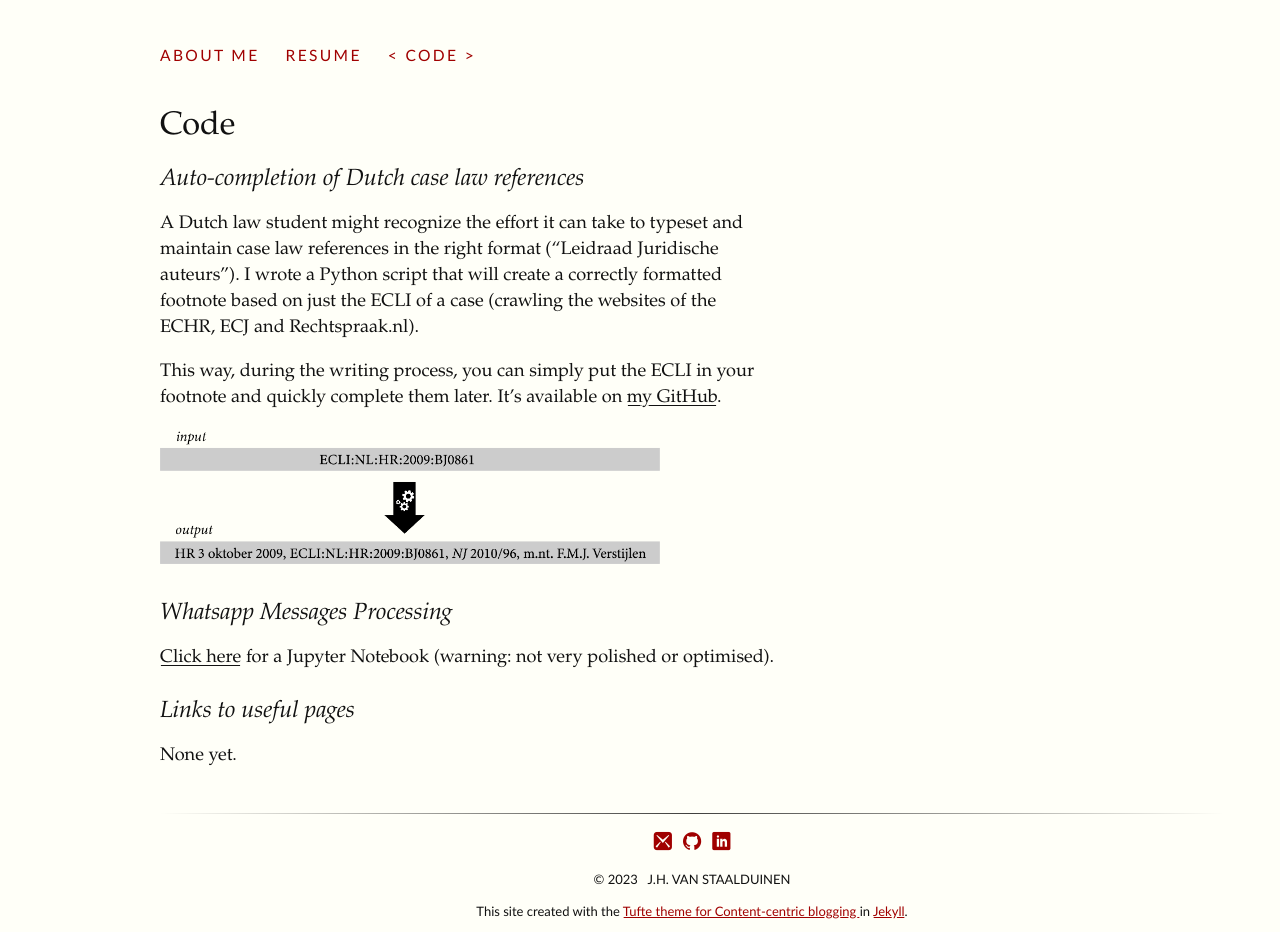
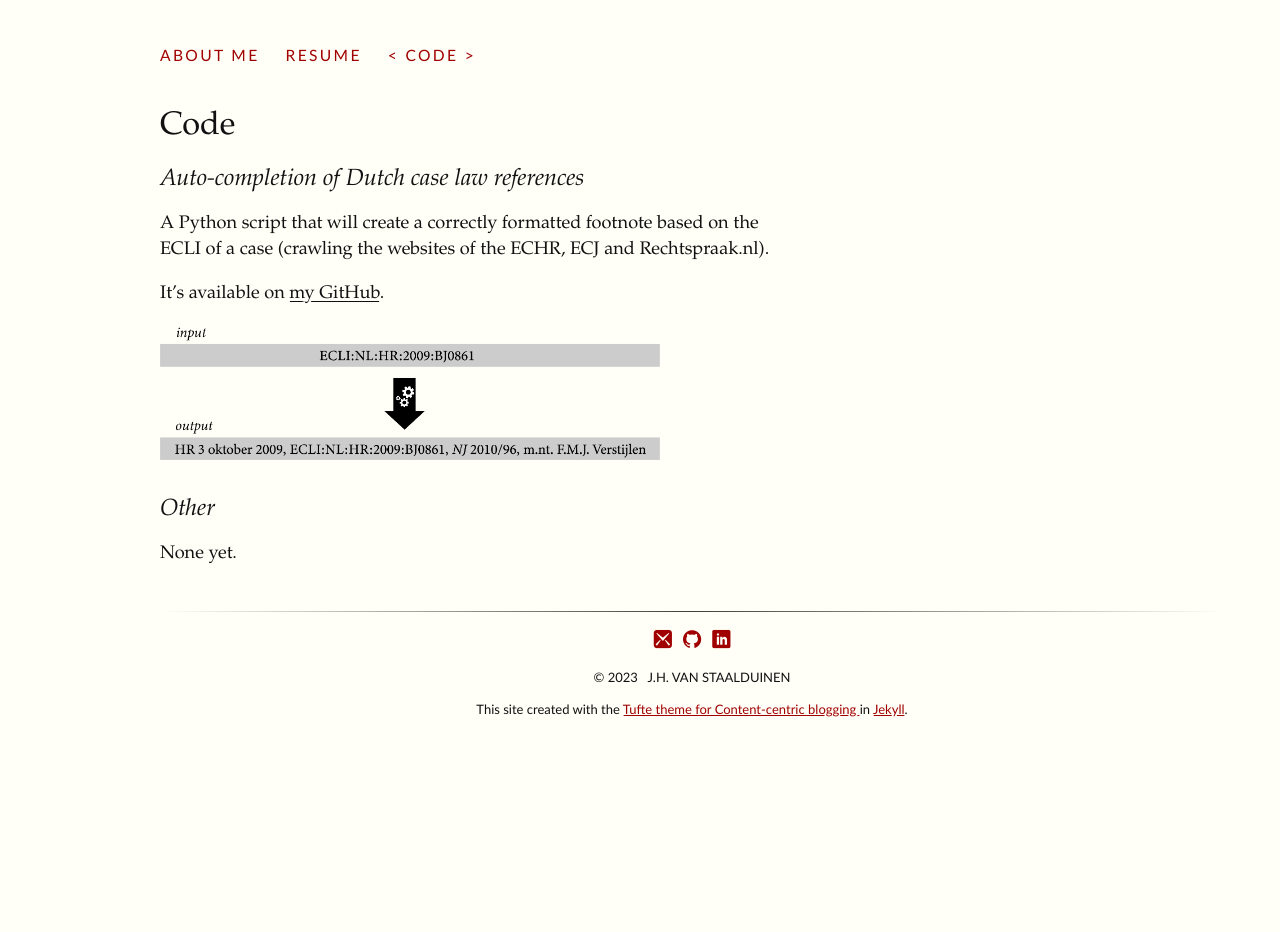
Before and after one commit to jhvanstaalduinen/jhvanstaalduinen.github.io, a Jekyll site: the page built from code/index.md, in a window 1280 px wide. Built offline with Jekyll 4.4.1, drawn with Linux system fonts in a browser that asks for light colours; some web fonts are replaced; after the commit the page ends 900 px from its top, so only the background shows below that.

Commit message:
Updated code

```diff
--- a/code/index.md
+++ b/code/index.md
@@ -6,10 +6,8 @@ title: Code
 
 ### Auto-completion of Dutch case law references
 
-A Dutch law student might recognize the effort it can take to typeset and maintain case law references in the right format ("Leidraad Juridische auteurs"). I wrote a Python script that will create a
-correctly formatted footnote based on just the ECLI of a case (crawling the websites of the ECHR, ECJ and Rechtspraak.nl).
+A Python script that will create a correctly formatted footnote based on the ECLI of a case (crawling the websites of the ECHR, ECJ and Rechtspraak.nl).
 
-This way, during the writing process, you can simply put the ECLI in your footnote and quickly complete them later.
 It's available on <a href="https://github.com/jhvanstaalduinen/JuridischeVoetnoten">my GitHub</a>.
 
 
@@ -17,11 +15,6 @@ It's available on <a href="https://github.com/jhvanstaalduinen/JuridischeVoetnot
      style="width:500px" />
 
 
-### Whatsapp Messages Processing
-
-<a href="../assets/docs/whatsapp_export_processor.ipynb">Click here</a> for a Jupyter Notebook (warning: not very polished or optimised).
-
-
-### Links to useful pages
+### Other
 
 None yet.
```
Also changed, not shown: 1 other file.
